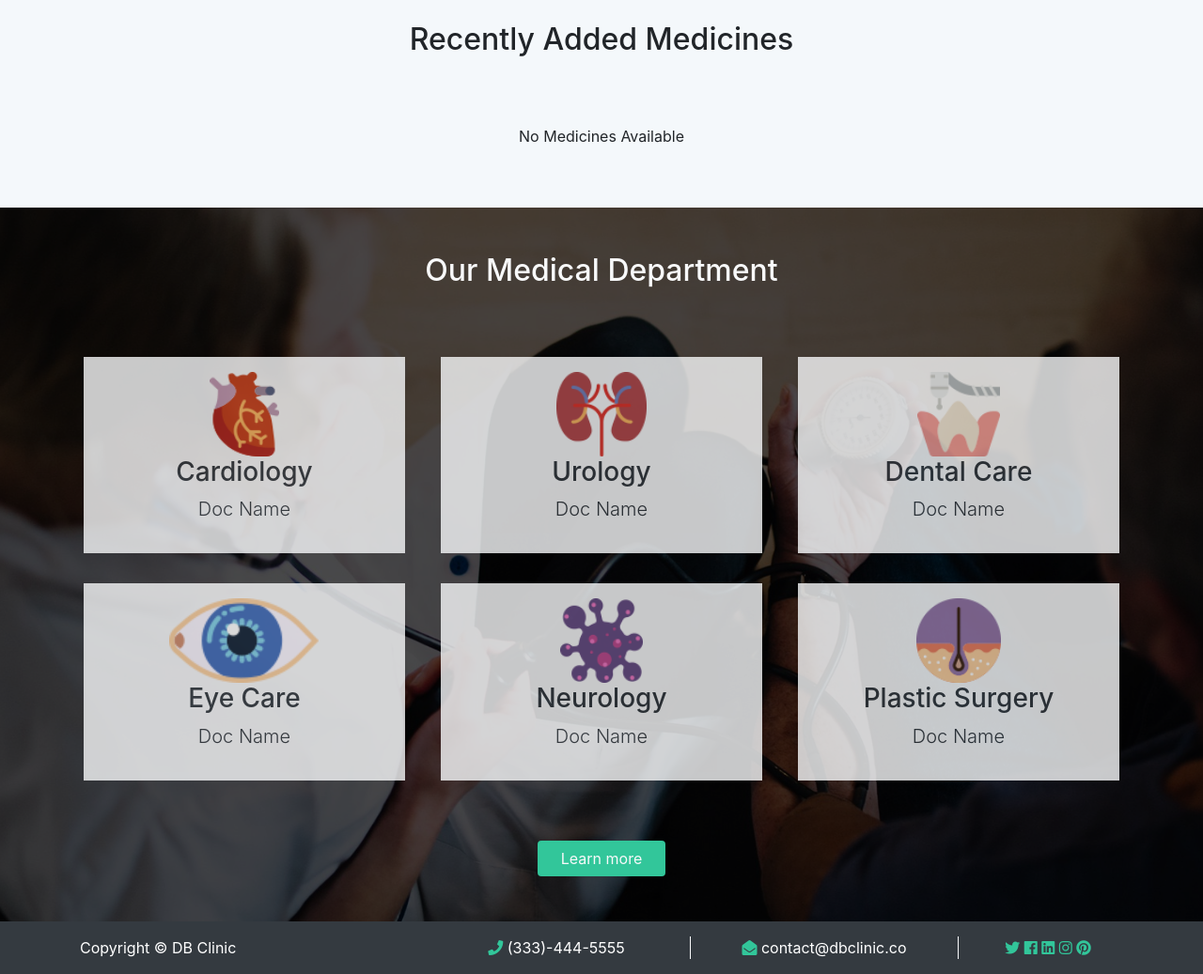
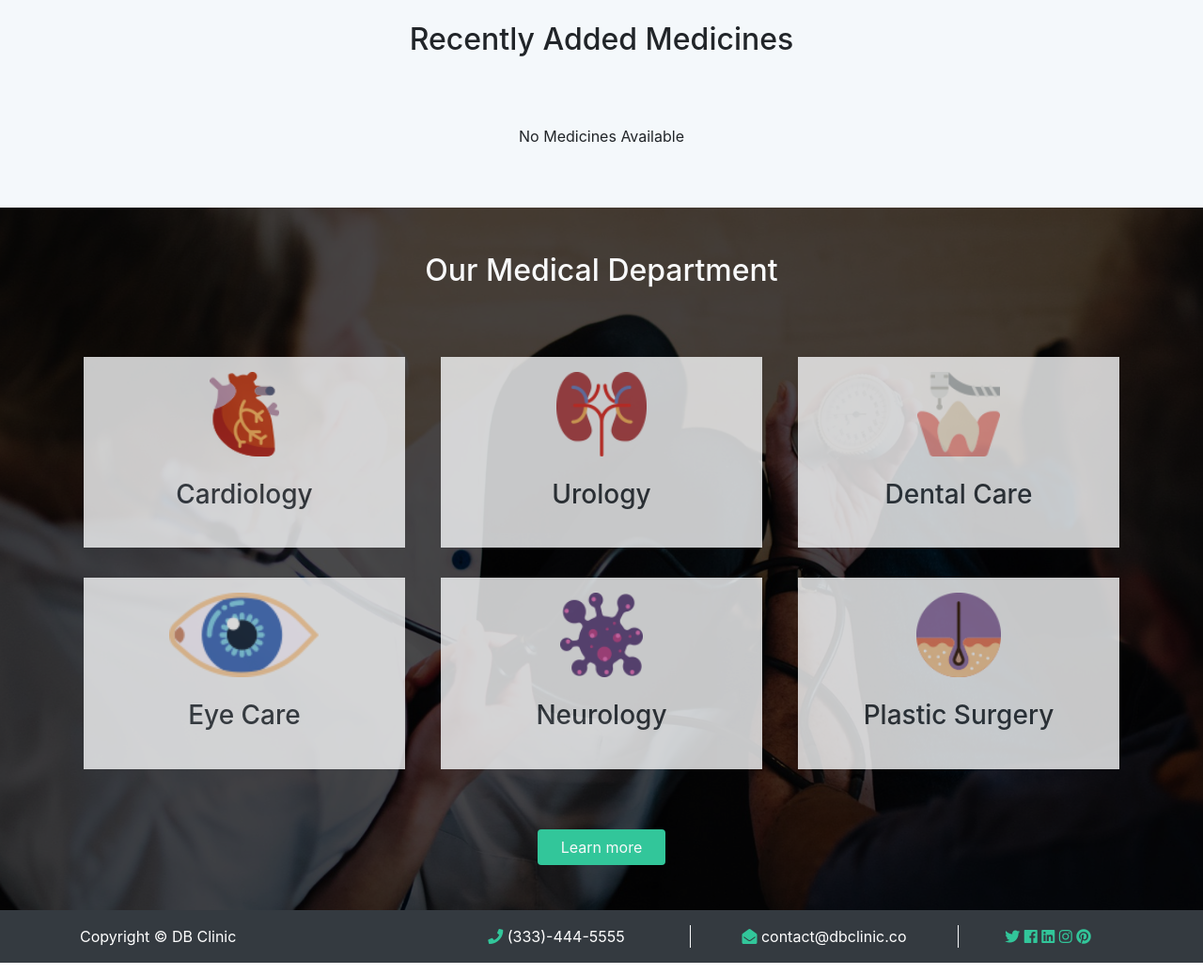
Before and after one commit to ASingh369/dbclinic, a Django app: page / in a window 1280 px wide. Shown: the part 1211-2248 px from the top of the page at 94% size. Run offline with Django 3.2, Linux system fonts and the light colour scheme; data that the repository does not hold is empty; some libraries are stand-ins or nearby versions.

Commit message:
remove doctor names from home page

```diff
--- a/templates/pages/index.html
+++ b/templates/pages/index.html
@@ -155,8 +155,7 @@
                   src="{% static 'img/d-icon1.png' %}"
                   alt=""
                 />
-                <h3 class="text-dark">Cardiology</h3>
-                <p class="lead text-dark">Doc Name</p>
+                <h3 class="text-dark my-4">Cardiology</h3>
               </div>
             </div>
           </div>
@@ -168,8 +167,7 @@
                   src="{% static 'img/d-icon2.png' %}"
                   alt=""
                 />
-                <h3 class="text-dark">Urology</h3>
-                <p class="lead text-dark">Doc Name</p>
+                <h3 class="text-dark my-4">Urology</h3>
               </div>
             </div>
           </div>
@@ -181,8 +179,7 @@
                   src="{% static 'img/d-icon3.png' %}"
                   alt=""
                 />
-                <h3 class="text-dark">Dental Care</h3>
-                <p class="lead text-dark">Doc Name</p>
+                <h3 class="text-dark my-4">Dental Care</h3>
               </div>
             </div>
           </div>
@@ -194,8 +191,7 @@
                   src="{% static 'img/d-icon4.png' %}"
                   alt=""
                 />
-                <h3 class="text-dark">Eye Care</h3>
-                <p class="lead text-dark">Doc Name</p>
+                <h3 class="text-dark my-4">Eye Care</h3>
               </div>
             </div>
           </div>
@@ -207,8 +203,7 @@
                   src="{% static 'img/d-icon5.png' %}"
                   alt=""
                 />
-                <h3 class="text-dark">Neurology</h3>
-                <p class="lead text-dark">Doc Name</p>
+                <h3 class="text-dark my-4">Neurology</h3>
               </div>
             </div>
           </div>
@@ -220,8 +215,7 @@
                   src="{% static 'img/d-icon6.png' %}"
                   alt=""
                 />
-                <h3 class="text-dark">Plastic Surgery</h3>
-                <p class="lead text-dark">Doc Name</p>
+                <h3 class="text-dark my-4">Plastic Surgery</h3>
               </div>
             </div>
           </div>
--- a/templates/pages/pharmacy.html
+++ b/templates/pages/pharmacy.html
@@ -139,7 +139,7 @@
                                     <label for="name" class="col-form-label">Name:</label>
                                     <input type="text" name="name" class="form-control disabled"
                                     {% if request.user.is_authenticated %}
-                                      value="{{ request.user.username }}" readonly
+                                      value="{{ request.user.username }}"
                                     {% endif %}
                                     required>
                                   </div>
```
